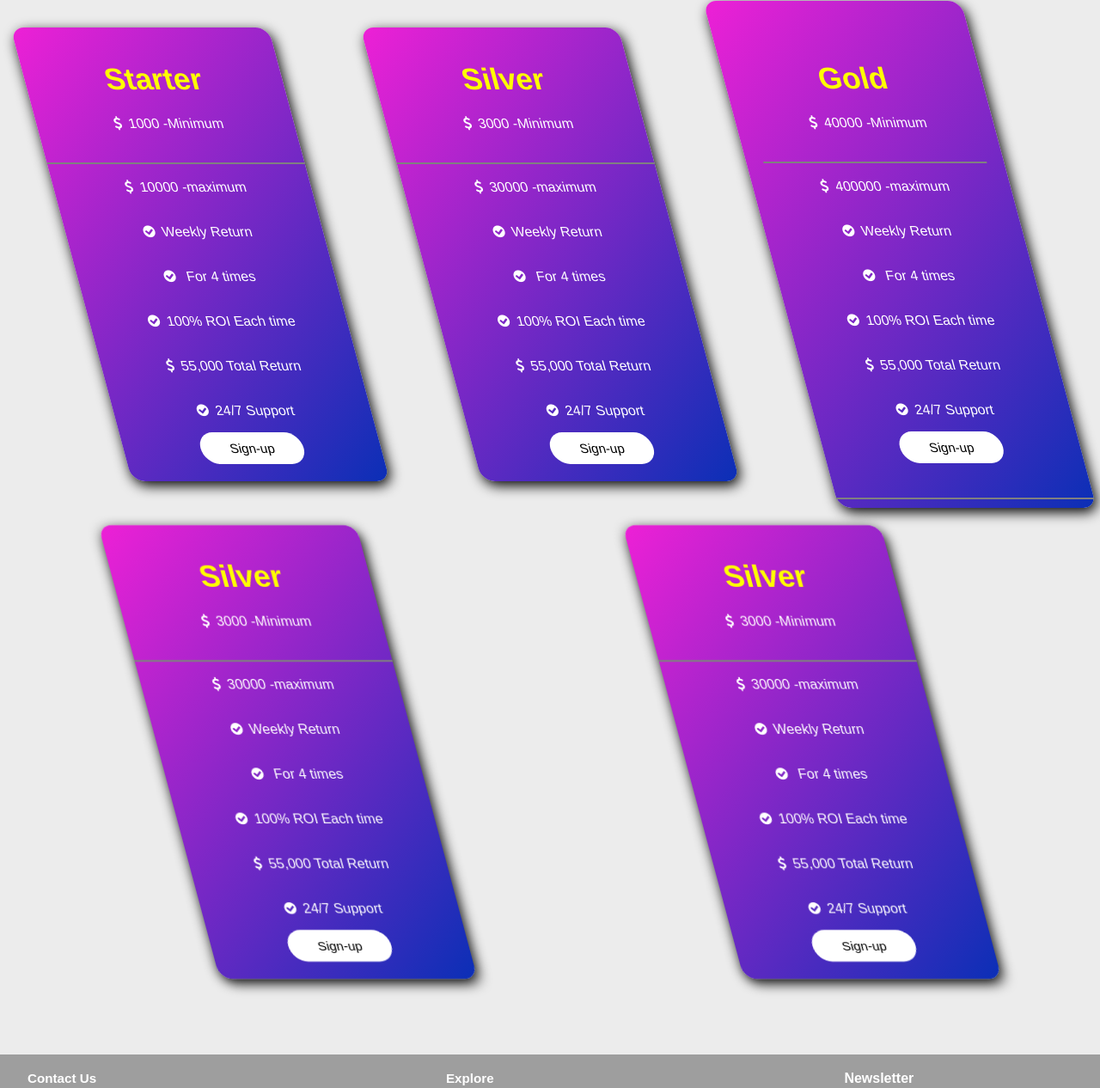
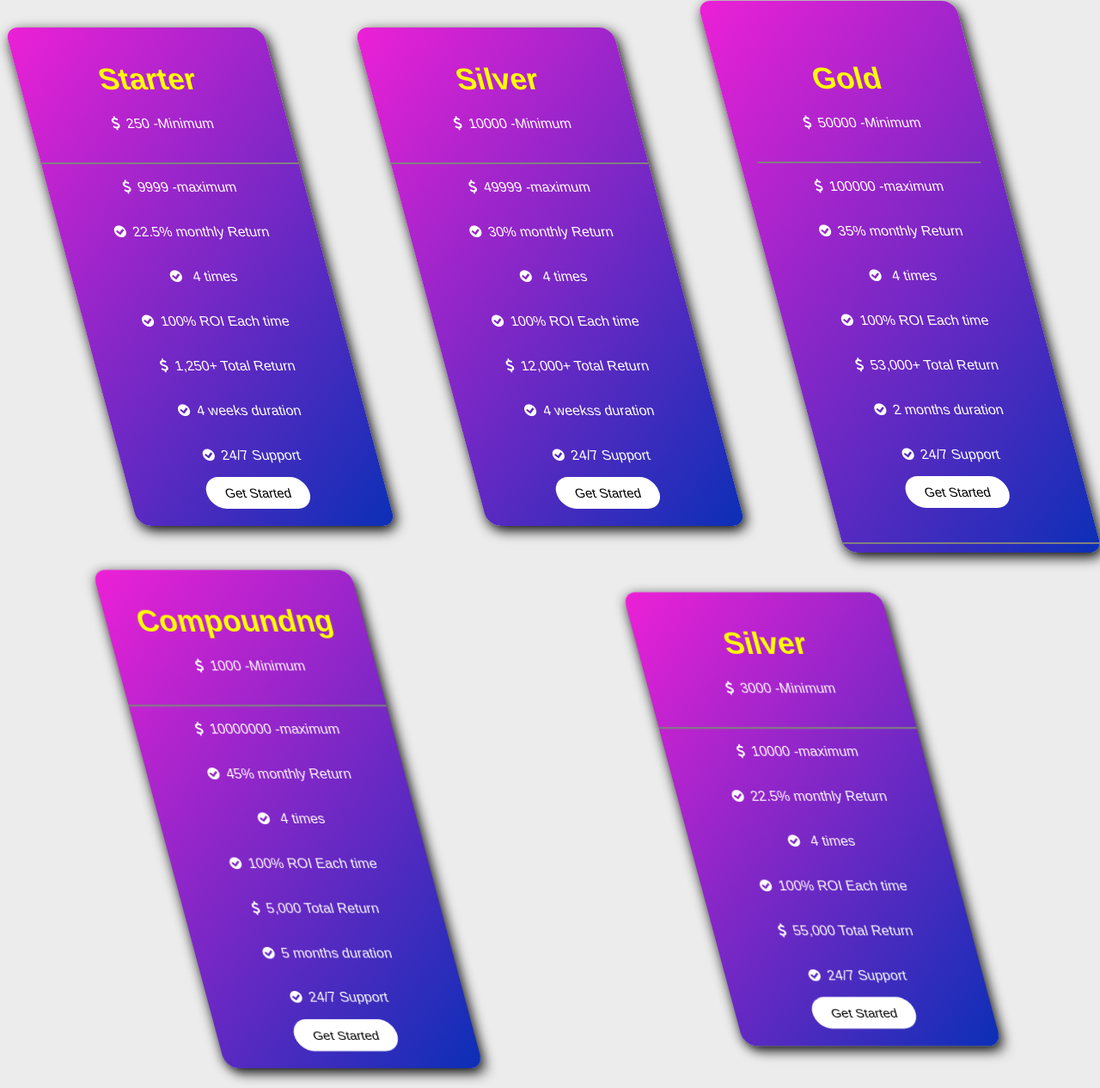
Before and after one commit to romeoscript/optimum, a plain HTML site: page investment.html in a window 1280 px wide. Shown: the part 726-1992 px from the top of the page at 86% size. Drawn offline with nearby package versions, Linux system fonts and the light colour scheme; grey boxes are pictures that could not be loaded.

Commit message:
'invest-upddate'

```diff
--- a/investment.html
+++ b/investment.html
@@ -59,56 +59,77 @@
       <div class="card-pricing">
           <div class="card-title">
               <h2>Starter</h2>
-              <p><i class="fa fa-dollar"></i><Span>1000</Span> -Minimum</p>
+              <p><i class="fa fa-dollar"></i><Span>250</Span> -Minimum</p>
           </div>
           <div class="card-content">
               <ul>
-                  <li><i class="fa fa-dollar"></i><Span>10000</Span> -maximum</li>
-                  <li><i class="fa fa-check-circle"></i>Weekly Return</li>
-                  <li><i class="fa fa-check-circle"></i> For 4 times</li>
+                  <li><i class="fa fa-dollar"></i><Span>9999</Span> -maximum</li>
+                  <li><i class="fa fa-check-circle"></i>22.5%  monthly Return</li>
+                  <li><i class="fa fa-check-circle"></i>  4 times</li>
                   <li><i class="fa fa-check-circle"></i>100% ROI Each time</li>
-                  <li></i><i class="fa fa-dollar"></i>55,000 Total Return</li>
+                  <li></i><i class="fa fa-dollar"></i>1,250+ Total Return</li>
+                  <li><i class="fa fa-check-circle"></i>4 weeks duration</li>
                   <li><i class="fa fa-check-circle"></i>24/7 Support</li>
               </ul>
-              <button><a href="#">Sign-up</a></button>
+              <button><a href="#">Get Started</a></button>
           </div>
       </div>
       <div class="card-pricing">
         <div class="card-title">
           <h2>Silver</h2>
-          <p><i class="fa fa-dollar"></i><Span>3000</Span> -Minimum</p>
+          <p><i class="fa fa-dollar"></i><Span>10000</Span> -Minimum</p>
       </div>
       <div class="card-content">
-          <ul>
-              <li><i class="fa fa-dollar"></i><Span>30000</Span> -maximum</li>
-              <li><i class="fa fa-check-circle"></i>Weekly Return</li>
-              <li><i class="fa fa-check-circle"></i> For 4 times</li>
-              <li><i class="fa fa-check-circle"></i>100% ROI Each time</li>
-              <li></i><i class="fa fa-dollar"></i>55,000 Total Return</li>
-              <li><i class="fa fa-check-circle"></i>24/7 Support</li>
-          </ul>
-          <button><a href="#">Sign-up</a></button>
-      </div>
+        <ul>
+            <li><i class="fa fa-dollar"></i><Span>49999</Span> -maximum</li>
+            <li><i class="fa fa-check-circle"></i>30%  monthly Return</li>
+            <li><i class="fa fa-check-circle"></i>  4 times</li>
+            <li><i class="fa fa-check-circle"></i>100% ROI Each time</li>
+            <li></i><i class="fa fa-dollar"></i>12,000+ Total Return</li>
+            <li><i class="fa fa-check-circle"></i>4 weekss duration</li>
+            <li><i class="fa fa-check-circle"></i>24/7 Support</li>
+        </ul>
+        <button><a href="#">Get Started</a></button>
+    </div>
       </div>
       <div class="card-pricing">
           <div class="card-title">
             <div class="card-title">
               <h2>Gold</h2>
-              <p><i class="fa fa-dollar"></i><Span>40000</Span> -Minimum</p>
+              <p><i class="fa fa-dollar"></i><Span>50000</Span> -Minimum</p>
           </div>
           <div class="card-content">
-              <ul>
-                  <li><i class="fa fa-dollar"></i><Span>400000</Span> -maximum</li>
-                  <li><i class="fa fa-check-circle"></i>Weekly Return</li>
-                  <li><i class="fa fa-check-circle"></i> For 4 times</li>
-                  <li><i class="fa fa-check-circle"></i>100% ROI Each time</li>
-                  <li></i><i class="fa fa-dollar"></i>55,000 Total Return</li>
-                  <li><i class="fa fa-check-circle"></i>24/7 Support</li>
-              </ul>
-              <button><a href="#">Sign-up</a></button>
-          </div>
+            <ul>
+                <li><i class="fa fa-dollar"></i><Span>100000</Span> -maximum</li>
+                <li><i class="fa fa-check-circle"></i>35%  monthly Return</li>
+                <li><i class="fa fa-check-circle"></i>  4 times</li>
+                <li><i class="fa fa-check-circle"></i>100% ROI Each time</li>
+                <li></i><i class="fa fa-dollar"></i>53,000+ Total Return</li>
+                <li><i class="fa fa-check-circle"></i>2 months duration</li>
+                <li><i class="fa fa-check-circle"></i>24/7 Support</li>
+            </ul>
+            <button><a href="#">Get Started</a></button>
+        </div>
       </div>
 
+  </div>
+  <div class="card-pricing">
+    <div class="card-title">
+      <h2>Compoundng</h2>
+      <p><i class="fa fa-dollar"></i><Span>1000</Span> -Minimum</p>
+  </div>
+  <div class="card-content">
+    <ul>
+        <li><i class="fa fa-dollar"></i><Span>10000000</Span> -maximum</li>
+        <li><i class="fa fa-check-circle"></i>45%  monthly Return</li>
+        <li><i class="fa fa-check-circle"></i>  4 times</li>
+        <li><i class="fa fa-check-circle"></i>100% ROI Each time</li>
+        <li></i><i class="fa fa-dollar"></i>5,000 Total Return</li>
+        <li><i class="fa fa-check-circle"></i>5 months duration</li>
+        <li><i class="fa fa-check-circle"></i>24/7 Support</li>
+    </ul>
+    <button><a href="#">Get Started</a></button>
+</div>
   </div>
   <div class="card-pricing">
     <div class="card-title">
@@ -116,33 +137,16 @@
       <p><i class="fa fa-dollar"></i><Span>3000</Span> -Minimum</p>
   </div>
   <div class="card-content">
-      <ul>
-          <li><i class="fa fa-dollar"></i><Span>30000</Span> -maximum</li>
-          <li><i class="fa fa-check-circle"></i>Weekly Return</li>
-          <li><i class="fa fa-check-circle"></i> For 4 times</li>
-          <li><i class="fa fa-check-circle"></i>100% ROI Each time</li>
-          <li></i><i class="fa fa-dollar"></i>55,000 Total Return</li>
-          <li><i class="fa fa-check-circle"></i>24/7 Support</li>
-      </ul>
-      <button><a href="#">Sign-up</a></button>
-  </div>
-  </div>
-  <div class="card-pricing">
-    <div class="card-title">
-      <h2>Silver</h2>
-      <p><i class="fa fa-dollar"></i><Span>3000</Span> -Minimum</p>
-  </div>
-  <div class="card-content">
-      <ul>
-          <li><i class="fa fa-dollar"></i><Span>30000</Span> -maximum</li>
-          <li><i class="fa fa-check-circle"></i>Weekly Return</li>
-          <li><i class="fa fa-check-circle"></i> For 4 times</li>
-          <li><i class="fa fa-check-circle"></i>100% ROI Each time</li>
-          <li></i><i class="fa fa-dollar"></i>55,000 Total Return</li>
-          <li><i class="fa fa-check-circle"></i>24/7 Support</li>
-      </ul>
-      <button><a href="#">Sign-up</a></button>
-  </div>
+    <ul>
+        <li><i class="fa fa-dollar"></i><Span>10000</Span> -maximum</li>
+        <li><i class="fa fa-check-circle"></i>22.5%  monthly Return</li>
+        <li><i class="fa fa-check-circle"></i>  4 times</li>
+        <li><i class="fa fa-check-circle"></i>100% ROI Each time</li>
+        <li></i><i class="fa fa-dollar"></i>55,000 Total Return</li>
+        <li><i class="fa fa-check-circle"></i>24/7 Support</li>
+    </ul>
+    <button><a href="#">Get Started</a></button>
+</div>
   </div>
   </div>
   </figure>
```
